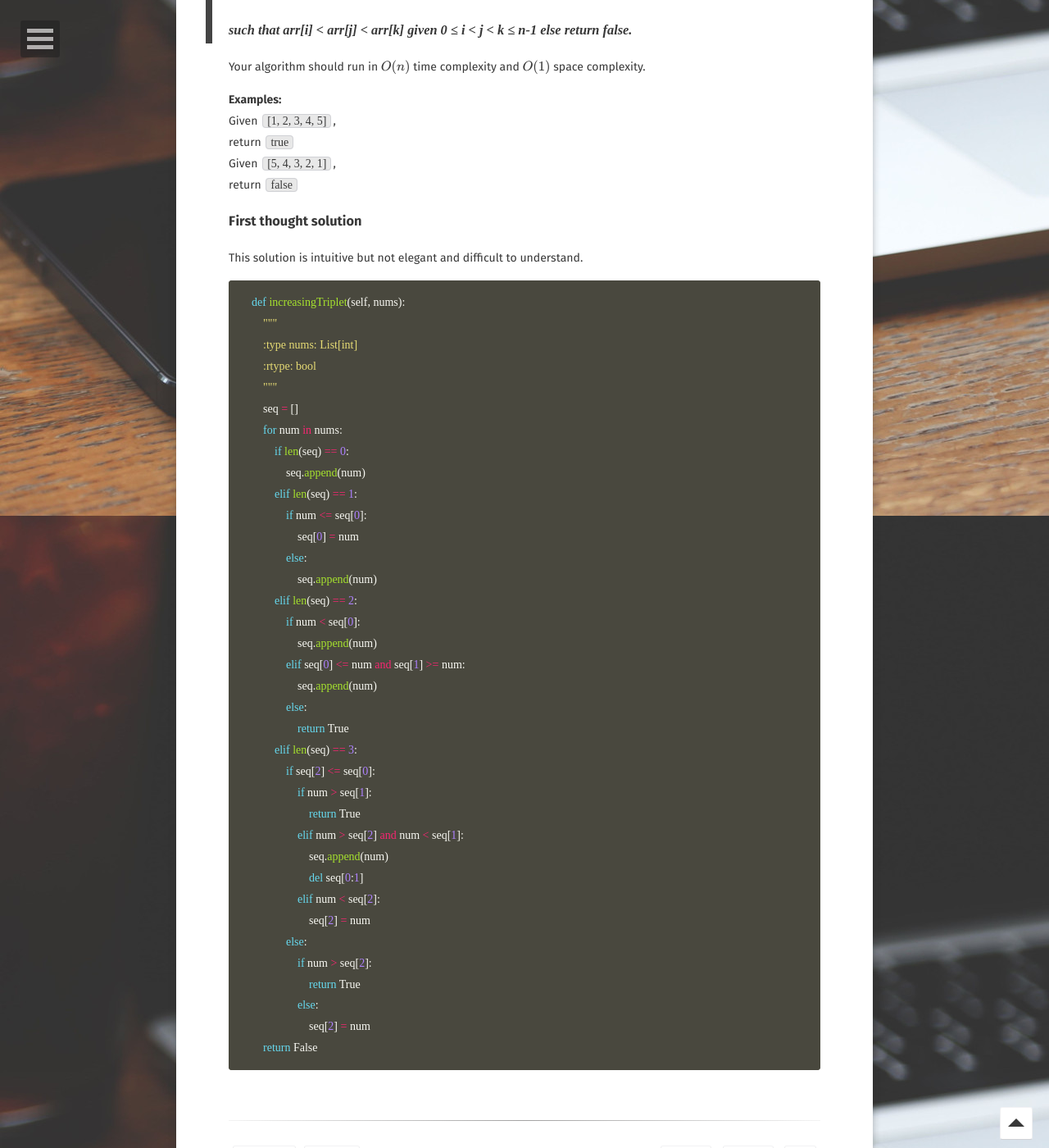
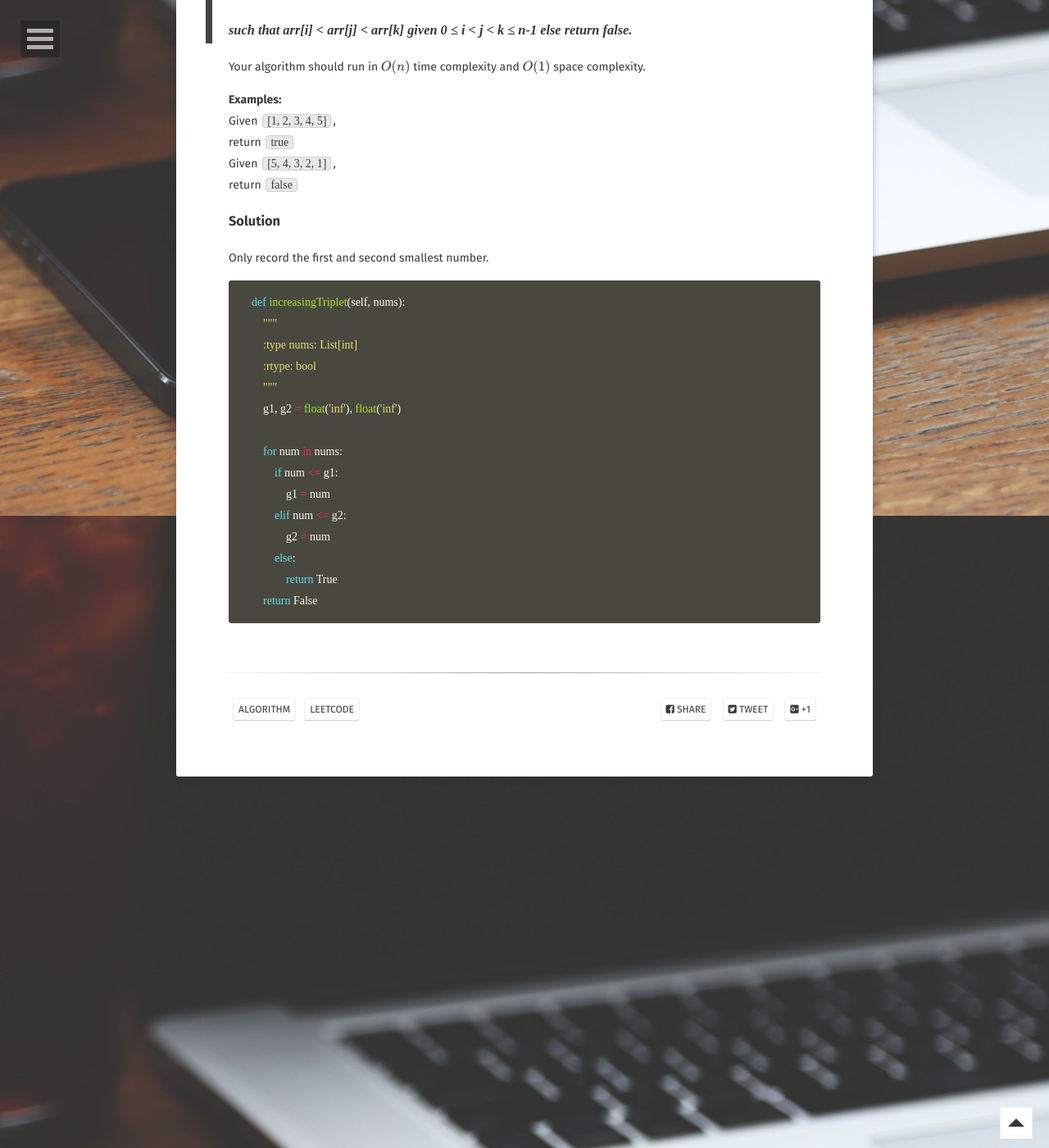
Before and after one commit to TokenJan/TokenJan.github.io, a Jekyll site: the page built from _posts/2017-06-17-Increasing-Triplet-Subsequence.md, in a window 1280 px wide and 1400 px high, scrolled down 711 px. Shown: the whole window at 82% size. Built offline with Jekyll 4.4.1, drawn with Linux system fonts in a browser that asks for light colours; some web fonts are replaced; formulas are drawn with MathJax 3; comment, search, counter and statistics services are not loaded.

Commit message:
change a new method

````diff
--- a/_posts/2017-06-17-Increasing-Triplet-Subsequence.md
+++ b/_posts/2017-06-17-Increasing-Triplet-Subsequence.md
@@ -20,43 +20,22 @@ return `true`<br/>
 Given `[5, 4, 3, 2, 1]`,<br/>
 return `false`
 
-### First thought solution
-This solution is intuitive but not elegant and difficult to understand.
+### Solution
+Only record the first and second smallest number.
 ```python
     def increasingTriplet(self, nums):
         """
         :type nums: List[int]
         :rtype: bool
         """
-        seq = []
+        g1, g2 = float('inf'), float('inf')
+
         for num in nums:
-            if len(seq) == 0:
-                seq.append(num)
-            elif len(seq) == 1:
-                if num <= seq[0]:
-                    seq[0] = num
-                else:
-                    seq.append(num)
-            elif len(seq) == 2:
-                if num < seq[0]:
-                    seq.append(num)
-                elif seq[0] <= num and seq[1] >= num:
-                    seq.append(num)
-                else:
-                    return True
-            elif len(seq) == 3:
-                if seq[2] <= seq[0]:
-                    if num > seq[1]:
-                        return True
-                    elif num > seq[2] and num < seq[1]:
-                        seq.append(num)
-                        del seq[0:1]
-                    elif num < seq[2]:
-                        seq[2] = num
-                else:
-                    if num > seq[2]:
-                        return True
-                    else:
-                        seq[2] = num
+            if num <= g1:
+                g1 = num
+            elif num <= g2:
+                g2 = num
+            else:
+                return True
         return False
 ```
````
